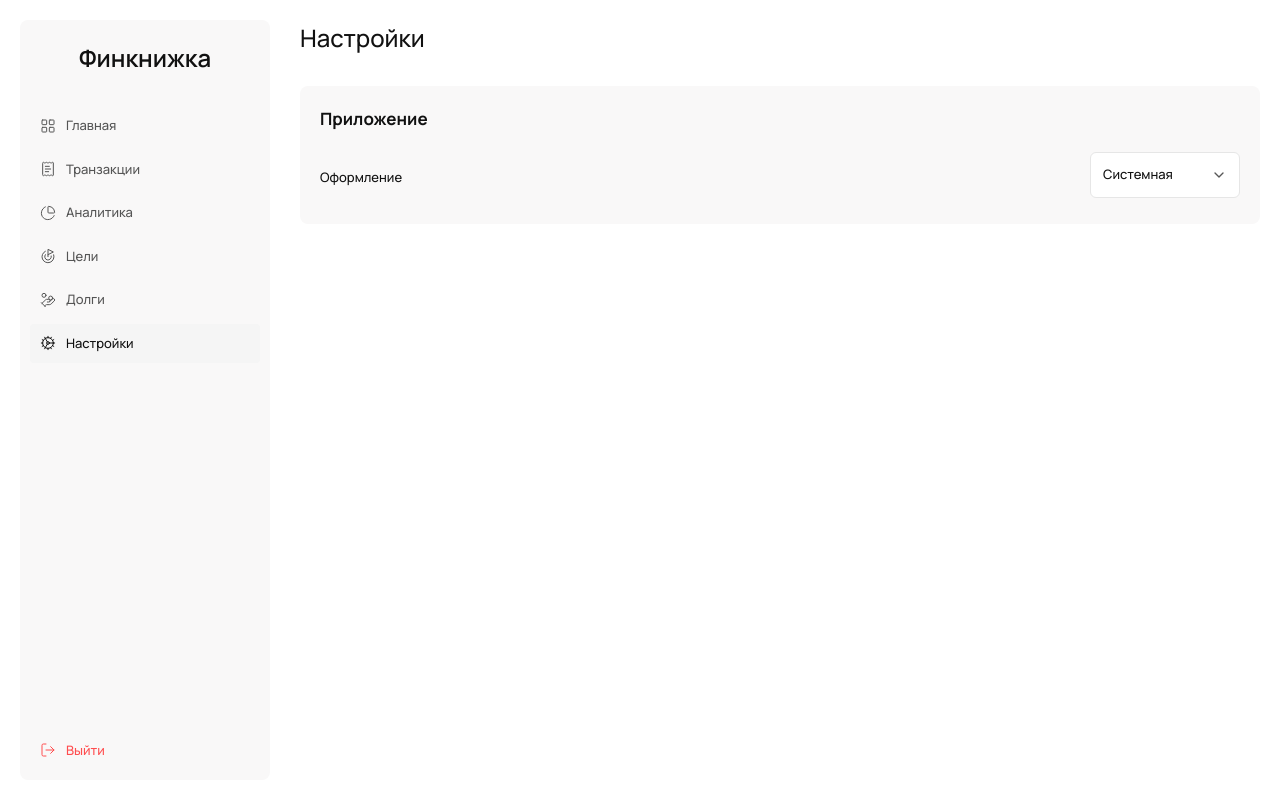
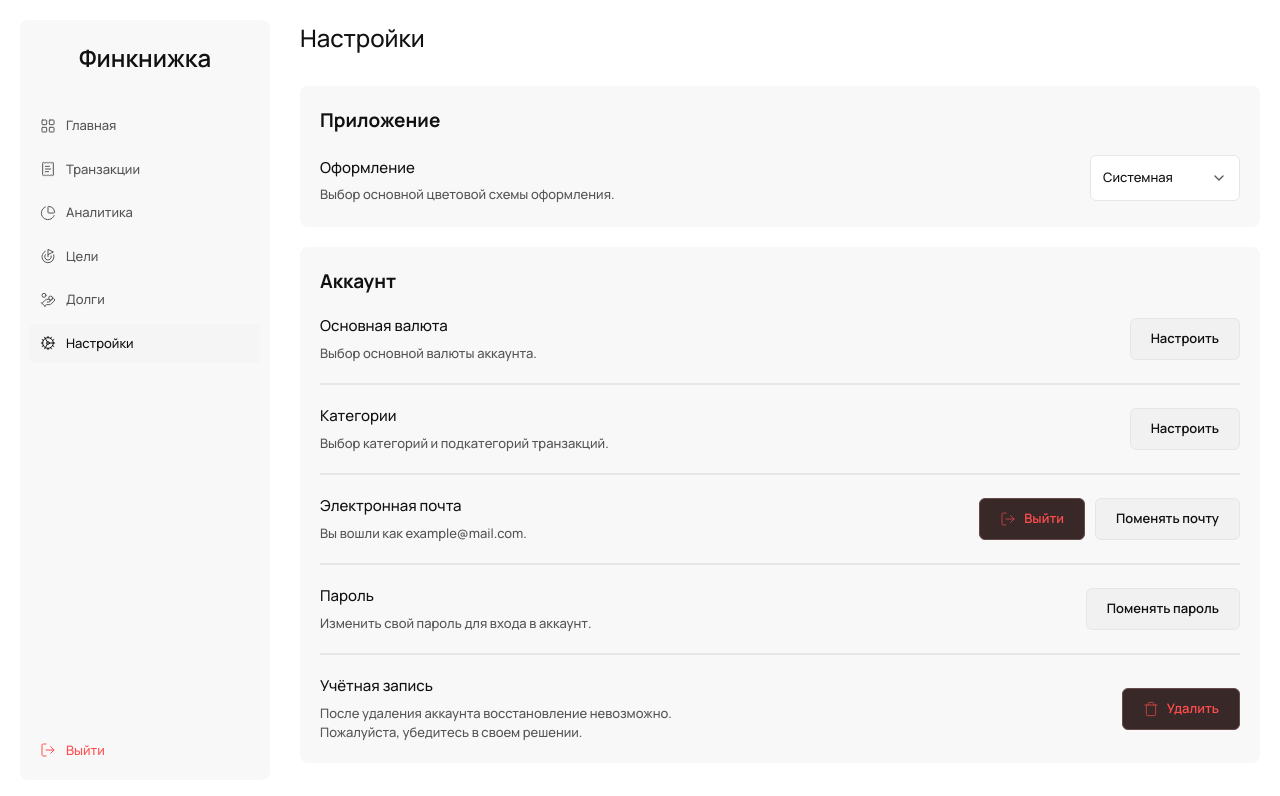
Before and after one commit to karagulow/finbook, a Next.js app: page /settings in a window 1280 px wide. Shown: the top 796 px of the page. Built offline with nearby package versions, Linux system fonts and the light colour scheme.

Commit message:
feat(settings): implement settings page

```diff
--- a/src/pages/settings-page/ui/app-settings.tsx
+++ b/src/pages/settings-page/ui/app-settings.tsx
@@ -10,7 +10,12 @@ export const AppSettings: React.FC = () => {
 	return (
 		<SettingsBlockLayout title='Приложение'>
 			<SettingsBlockItem>
-				<span>Оформление</span>
+				<div className='flex flex-col gap-1.5'>
+					<span className='text-[15px] text-[var(--foreground-primary)]'>
+						Оформление
+					</span>
+					<span>Выбор основной цветовой схемы оформления.</span>
+				</div>
 				<ThemeSwitcher />
 			</SettingsBlockItem>
 		</SettingsBlockLayout>
--- a/src/pages/settings-page/ui/settings-block-layout.tsx
+++ b/src/pages/settings-page/ui/settings-block-layout.tsx
@@ -1,3 +1,4 @@
+import { cn } from '@/src/shared/lib';
 import React from 'react';
 
 interface SettingsBlockLayoutProps {
@@ -7,6 +8,7 @@ interface SettingsBlockLayoutProps {
 
 interface SettingsBlockItemProps {
 	children?: React.ReactNode;
+	className?: string;
 }
 
 export const SettingsBlockLayout: React.FC<SettingsBlockLayoutProps> = ({
@@ -14,8 +16,8 @@ export const SettingsBlockLayout: React.FC<SettingsBlockLayoutProps> = ({
 	children,
 }) => {
 	return (
-		<div className='flex flex-col gap-4 sm:gap-5 w-full p-5 bg-[var(--card)] rounded-[8px] font-medium text-[13px] text-[var(--foreground-primary)]'>
-			<h2 className='font-bold text-[17px] text-[var(--foreground-primary)]'>
+		<div className='flex flex-col gap-4 sm:gap-5 w-full p-5 bg-[var(--card)] rounded-[8px] font-medium text-[13px] text-[var(--foreground-secondary)]'>
+			<h2 className='font-bold text-[19px] text-[var(--foreground-primary)]'>
 				{title}
 			</h2>
 			{children}
@@ -25,9 +27,15 @@ export const SettingsBlockLayout: React.FC<SettingsBlockLayoutProps> = ({
 
 export const SettingsBlockItem: React.FC<SettingsBlockItemProps> = ({
 	children,
+	className,
 }) => {
 	return (
-		<div className='flex flex-row items-center justify-between gap-2.5'>
+		<div
+			className={cn(
+				'flex flex-col sm:flex-row items-start sm:items-center sm:justify-between gap-5 sm:gap-2.5',
+				className
+			)}
+		>
 			{children}
 		</div>
 	);
--- a/src/pages/settings-page/ui/settings-page.tsx
+++ b/src/pages/settings-page/ui/settings-page.tsx
@@ -2,6 +2,7 @@ import React from 'react';
 
 import { StickyHeader } from '@/src/shared/ui';
 import { AppSettings } from './app-settings';
+import { UserSettings } from './user-settings';
 
 export const SettingsPage: React.FC = () => {
 	return (
@@ -14,7 +15,10 @@ export const SettingsPage: React.FC = () => {
 				</h1>
 
 				<div className='flex flex-row gap-[30px]'>
-					<AppSettings />
+					<div className='flex flex-col gap-5 w-full'>
+						<AppSettings />
+						<UserSettings />
+					</div>
 				</div>
 			</div>
 		</>
--- a/src/pages/settings-page/ui/theme-switcher.tsx
+++ b/src/pages/settings-page/ui/theme-switcher.tsx
@@ -19,7 +19,7 @@ export default function ThemeSwitcher() {
 	if (!mounted) return null;
 
 	return (
-		<div className='w-[150px]'>
+		<div className='w-full sm:w-[150px]'>
 			<Select
 				options={themeOptions}
 				value={theme}
--- /dev/null
+++ b/src/pages/settings-page/ui/user-settings.tsx
@@ -0,0 +1,88 @@
+import React from 'react';
+
+import {
+	SettingsBlockItem,
+	SettingsBlockLayout,
+} from './settings-block-layout';
+import { Button, Divider } from '@/src/shared/ui';
+
+import { LogOut, Trash } from 'lucide-react';
+
+export const UserSettings: React.FC = () => {
+	return (
+		<SettingsBlockLayout title='Аккаунт'>
+			<SettingsBlockItem>
+				<div className='flex flex-col gap-1.5'>
+					<span className='text-[15px] text-[var(--foreground-primary)]'>
+						Основная валюта
+					</span>
+					<span>Выбор основной валюты аккаунта.</span>
+				</div>
+				<Button className='w-full sm:w-fit'>Настроить</Button>
+			</SettingsBlockItem>
+
+			<Divider />
+
+			<SettingsBlockItem>
+				<div className='flex flex-col gap-1.5'>
+					<span className='text-[15px] text-[var(--foreground-primary)]'>
+						Категории
+					</span>
+					<span>Выбор категорий и подкатегорий транзакций.</span>
+				</div>
+				<Button className='w-full sm:w-fit'>Настроить</Button>
+			</SettingsBlockItem>
+
+			<Divider />
+
+			<SettingsBlockItem>
+				<div className='flex flex-col gap-1.5'>
+					<span className='text-[15px] text-[var(--foreground-primary)]'>
+						Электронная почта
+					</span>
+					<span>Вы вошли как example@mail.com.</span>
+				</div>
+
+				<div className='flex flex-row items-center gap-2.5 w-full sm:w-fit'>
+					<Button className='w-full sm:w-fit' variant='wrong'>
+						<LogOut size={16} strokeWidth={1} />
+						Выйти
+					</Button>
+					<Button className='w-full sm:w-fit'>Поменять почту</Button>
+				</div>
+			</SettingsBlockItem>
+
+			<Divider />
+
+			<SettingsBlockItem>
+				<div className='flex flex-col gap-1.5'>
+					<span className='text-[15px] text-[var(--foreground-primary)]'>
+						Пароль
+					</span>
+					<span>Изменить свой пароль для входа в аккаунт.</span>
+				</div>
+
+				<Button className='w-full sm:w-fit'>Поменять пароль</Button>
+			</SettingsBlockItem>
+
+			<Divider />
+
+			<SettingsBlockItem>
+				<div className='flex flex-col gap-1.5'>
+					<span className='text-[15px] text-[var(--foreground-primary)]'>
+						Учётная запись
+					</span>
+					<span>
+						После удаления аккаунта восстановление невозможно.
+						<br />
+						Пожалуйста, убедитесь в своем решении.
+					</span>
+				</div>
+				<Button className='w-full sm:w-fit' variant='wrong'>
+					<Trash size={16} strokeWidth={1} />
+					Удалить
+				</Button>
+			</SettingsBlockItem>
+		</SettingsBlockLayout>
+	);
+};
--- a/src/shared/ui/button.tsx
+++ b/src/shared/ui/button.tsx
@@ -28,7 +28,7 @@ export const Button: React.FC<Props> = ({
 	return (
 		<button
 			className={cn(
-				'py-2.5 px-5 rounded-[6px] border-[0.5px] text-[13px] font-semibold active:scale-99 transition cursor-pointer',
+				'flex flex-row items-center justify-center gap-2 py-2.5 px-5 rounded-[6px] border-[0.5px] text-[13px] font-semibold active:scale-99 transition cursor-pointer',
 				variantStyles[variant],
 				disabled && 'opacity-50 pointer-events-none',
 				className
--- /dev/null
+++ b/src/shared/ui/divider.tsx
@@ -0,0 +1,17 @@
+import React from 'react';
+import { cn } from '../lib';
+
+interface Props {
+	className?: string;
+}
+
+export const Divider: React.FC<Props> = ({ className }) => {
+	return (
+		<hr
+			className={cn(
+				'w-full border-[0.5px] border-[var(--border-primary)]',
+				className
+			)}
+		/>
+	);
+};
--- a/src/shared/ui/index.ts
+++ b/src/shared/ui/index.ts
@@ -16,3 +16,4 @@ export { DatePicker } from './date-picker';
 export { StickyHeader } from './sticky-header';
 export { Description } from './description';
 export { TopBlurOverlay } from './top-blur-overlay';
+export { Divider } from './divider';
```
